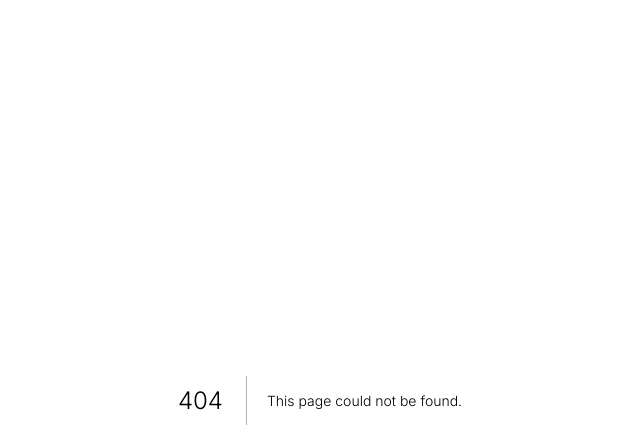
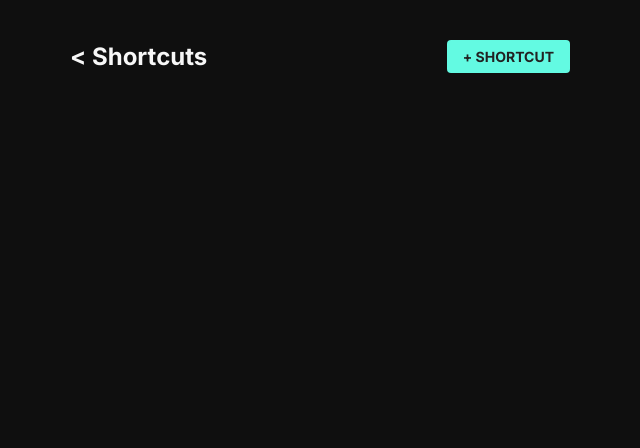
Before and after one commit to trindadematheus/time-logger, a Next.js app: page /shortcuts in a window 1280 px wide. Before the commit this address had no page. Shown: the top 448 px of the page, without its empty margins (320-960 px from the left). Built offline with nearby package versions, Linux system fonts and the light colour scheme.

Commit message:
creating save shortcut logic

```diff
--- /dev/null
+++ b/src/containers/Shortcuts/index.tsx
@@ -0,0 +1,87 @@
+import { useState } from "react";
+import Modal from "react-modal";
+
+import { useShortcuts } from "../../hooks/use-shortcuts";
+import * as S from "./styles";
+
+function Shortcuts() {
+  const { addShortcut, shortcuts } = useShortcuts();
+
+  const [isModalAddShortcutOpen, setIsModalAddShortcutOpen] = useState(false);
+
+  const [key, setKey] = useState("");
+  const [message, setMessage] = useState("");
+
+  function handleSave() {
+    addShortcut({ key, message });
+    setIsModalAddShortcutOpen(false);
+  }
+
+  return (
+    <>
+      <S.Wrapper>
+        <S.Container>
+          <S.Header>
+            <div className="left-content">
+              <h1 className="title">{"<"} Shortcuts</h1>
+            </div>
+
+            <div className="right-content">
+              <button
+                onClick={() => setIsModalAddShortcutOpen(true)}
+                className="add"
+              >
+                + SHORTCUT
+              </button>
+            </div>
+          </S.Header>
+
+          <S.List>
+            {shortcuts.map((shortcut, idx) => (
+              <S.Item key={idx}>
+                <div className="item-left-content">
+                  <h2 className="key">{shortcut.key}</h2>
+                  <p className="message">{shortcut.message}</p>
+                </div>
+
+                <div className="item-right-content">
+                  <button className="item-action-button">E</button>
+                  <button className="item-action-button">D</button>
+                </div>
+              </S.Item>
+            ))}
+          </S.List>
+        </S.Container>
+      </S.Wrapper>
+
+      <Modal
+        isOpen={isModalAddShortcutOpen}
+        onRequestClose={() => setIsModalAddShortcutOpen(false)}
+      >
+        <select value={key} onChange={(e) => setKey(e.target.value)}>
+          <option value="0">0</option>
+          <option value="1">1</option>
+          <option value="2">2</option>
+          <option value="3">3</option>
+          <option value="4">4</option>
+          <option value="5">5</option>
+          <option value="6">6</option>
+          <option value="7">7</option>
+          <option value="8">8</option>
+          <option value="9">9</option>
+        </select>
+
+        <input
+          value={message}
+          onChange={(e) => setMessage(e.target.value)}
+          type="text"
+          placeholder="Message"
+        />
+
+        <button onClick={handleSave}>Salvar</button>
+      </Modal>
+    </>
+  );
+}
+
+export default Shortcuts;
--- /dev/null
+++ b/src/containers/Shortcuts/styles.ts
@@ -0,0 +1,114 @@
+import styled from "styled-components";
+
+export const Wrapper = styled.section`
+  padding: 0px 20px;
+  height: 100vh;
+`;
+
+export const Container = styled.div`
+  max-width: 500px;
+  margin: 0 auto;
+`;
+
+export const Header = styled.div`
+  padding: 40px 0px;
+
+  display: flex;
+  justify-content: space-between;
+  align-items: center;
+
+  .left-content {
+    .title {
+      color: #f7f7f7;
+    }
+  }
+
+  .right-content {
+    .add {
+      background-color: #63fae2;
+      border-radius: 4px;
+      padding: 8px 16px;
+
+      font-weight: bold;
+      font-size: 14px;
+      color: #222;
+
+      transition: all 400ms;
+
+      :hover {
+        opacity: 0.8;
+      }
+    }
+  }
+`;
+export const List = styled.section`
+  display: flex;
+  flex-direction: column;
+  gap: 6px;
+  overflow: auto;
+
+  /* width */
+  ::-webkit-scrollbar {
+    width: 4px;
+  }
+
+  /* Track */
+  ::-webkit-scrollbar-track {
+    background: #1a1a1a;
+  }
+
+  /* Handle */
+  ::-webkit-scrollbar-thumb {
+    background: #333;
+  }
+
+  /* Handle on hover */
+  ::-webkit-scrollbar-thumb:hover {
+    background: #444;
+  }
+`;
+
+export const Item = styled.div`
+  background-color: #1a1a1a;
+  border-radius: 4px;
+  padding: 8px 16px;
+
+  display: flex;
+  align-items: center;
+  justify-content: space-between;
+
+  .item-left-content {
+    display: flex;
+    align-items: center;
+    gap: 16px;
+
+    .key {
+      color: white;
+    }
+
+    .message {
+      color: #ccc;
+    }
+  }
+
+  .item-right-content {
+    display: flex;
+    align-items: center;
+    gap: 8px;
+
+    .item-action-button {
+      background-color: #63fae2;
+      border-radius: 4px;
+      padding: 8px 14px;
+
+      font-weight: bold;
+      color: #222;
+
+      transition: all 400ms;
+
+      :hover {
+        opacity: 0.8;
+      }
+    }
+  }
+`;
--- /dev/null
+++ b/src/hooks/use-shortcuts.tsx
@@ -0,0 +1,79 @@
+import React, { useState, createContext, useContext, useEffect } from "react";
+import { parseCookies, setCookie } from "nookies";
+import { v4 as uuidv4 } from "uuid";
+
+import { Shortcut } from "../types/shortcut";
+
+interface ShortcutsProviderProps {
+  children: React.ReactNode;
+}
+
+interface ShortcutsContextProps {
+  shortcuts: Shortcut[];
+  setShortcuts(data: Shortcut[]): void;
+  addShortcut(data: Shortcut): void;
+}
+
+const ShortcutsContext = createContext<ShortcutsContextProps | null>(null);
+
+export function ShortcutsProvider({ children }: ShortcutsProviderProps) {
+  const cookies = parseCookies();
+
+  const [shortcuts, setShortcuts] = useState<Shortcut[]>([]);
+
+  useEffect(() => {
+    if (cookies.shortcuts) {
+      setShortcuts([...JSON.parse(cookies.shortcuts)]);
+    }
+  }, []);
+
+  function addShortcut(addShortcutData: Pick<Shortcut, "key" | "message">) {
+    const ucookies = parseCookies();
+    const uuid = uuidv4();
+
+    if (ucookies.shortcuts) {
+      const newShortcuts = [
+        ...JSON.parse(ucookies.shortcuts),
+        { ...addShortcutData, id: uuid },
+      ];
+
+      setCookie(null, "shortcuts", JSON.stringify(newShortcuts), {
+        maxAge: 30 * 24 * 60 * 60,
+        path: "/",
+      });
+    } else {
+      setCookie(null, "shortcuts", JSON.stringify([addShortcutData]), {
+        maxAge: 30 * 24 * 60 * 60,
+        path: "/",
+      });
+    }
+
+    setShortcuts((state) => [...state, { ...addShortcutData, id: uuid }]);
+  }
+
+  function editShortcut() {}
+
+  function deleteShortcut() {}
+
+  return (
+    <ShortcutsContext.Provider
+      value={{
+        shortcuts,
+        setShortcuts,
+        addShortcut,
+      }}
+    >
+      {children}
+    </ShortcutsContext.Provider>
+  );
+}
+
+export function useShortcuts(): ShortcutsContextProps {
+  const context = useContext(ShortcutsContext);
+
+  if (!context) {
+    throw new Error("useShortcuts must be used within a ShortcutsProvider");
+  }
+
+  return context;
+}
--- a/src/pages/_app.tsx
+++ b/src/pages/_app.tsx
@@ -1,7 +1,11 @@
 import type { AppProps } from "next/app";
 import Head from "next/head";
+import Modal from "react-modal";
 
+import { ShortcutsProvider } from "../hooks/use-shortcuts";
 import { GlobalStyle } from "../styles/global";
+
+Modal.setAppElement("#__next");
 
 export default function App({ Component, pageProps }: AppProps) {
   return (
@@ -24,7 +28,9 @@ export default function App({ Component, pageProps }: AppProps) {
         </title>
       </Head>
 
-      <Component {...pageProps} />
+      <ShortcutsProvider>
+        <Component {...pageProps} />
+      </ShortcutsProvider>
 
       <GlobalStyle />
     </>
--- a/src/pages/index.tsx
+++ b/src/pages/index.tsx
@@ -1 +1 @@
-export { default } from "../container/Counter";
+export { default } from "../containers/Counter";
--- /dev/null
+++ b/src/pages/shortcuts.tsx
@@ -0,0 +1 @@
+export { default } from "../containers/Shortcuts";
--- /dev/null
+++ b/src/types/shortcut.ts
@@ -0,0 +1,5 @@
+export type Shortcut = {
+  id: string;
+  message: string;
+  key: string;
+};
```
Also changed, not shown: package.json (+6 -1 lines), src/containers/Counter/index.tsx (renamed from src/container/Counter/index.tsx), src/containers/Counter/styles.ts (renamed from src/container/Counter/styles.ts), 1 other file (tests, documents, lock files or other folders).
